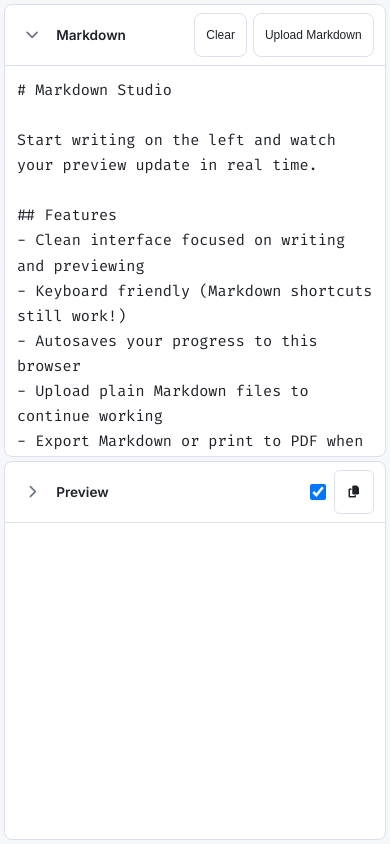
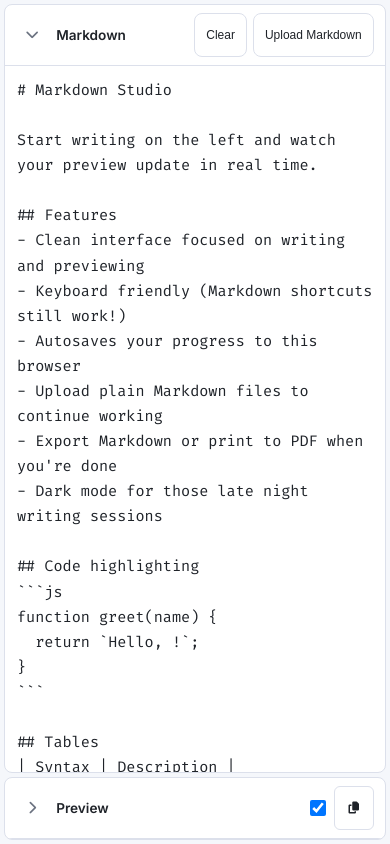
Before and after one commit to androidyue/markdown-mobile, a website: page index.html in a window 390 px wide. Both pictures are taken after a click on the button 32 px from the left and 239 px from the top of the page. Drawn offline with nearby package versions, Linux system fonts and the light colour scheme; files whose address does not match are found by name.

Commit message:
Fix collapsed panes to properly hide content and minimize height

```diff
--- a/styles.css
+++ b/styles.css
@@ -438,8 +438,9 @@ body.dark .preview-content :not(pre) > code {
 
   .editor-pane.collapsed,
   .preview-pane.collapsed {
-    height: auto;
-    min-height: auto;
+    height: auto !important;
+    min-height: auto !important;
+    flex: 0 0 auto;
   }
 
   .editor-pane.collapsed .collapse-button i,
@@ -449,7 +450,7 @@ body.dark .preview-content :not(pre) > code {
 
   .editor-pane.collapsed textarea,
   .preview-pane.collapsed .preview-content {
-    display: none;
+    display: none !important;
   }
 }
 
```
